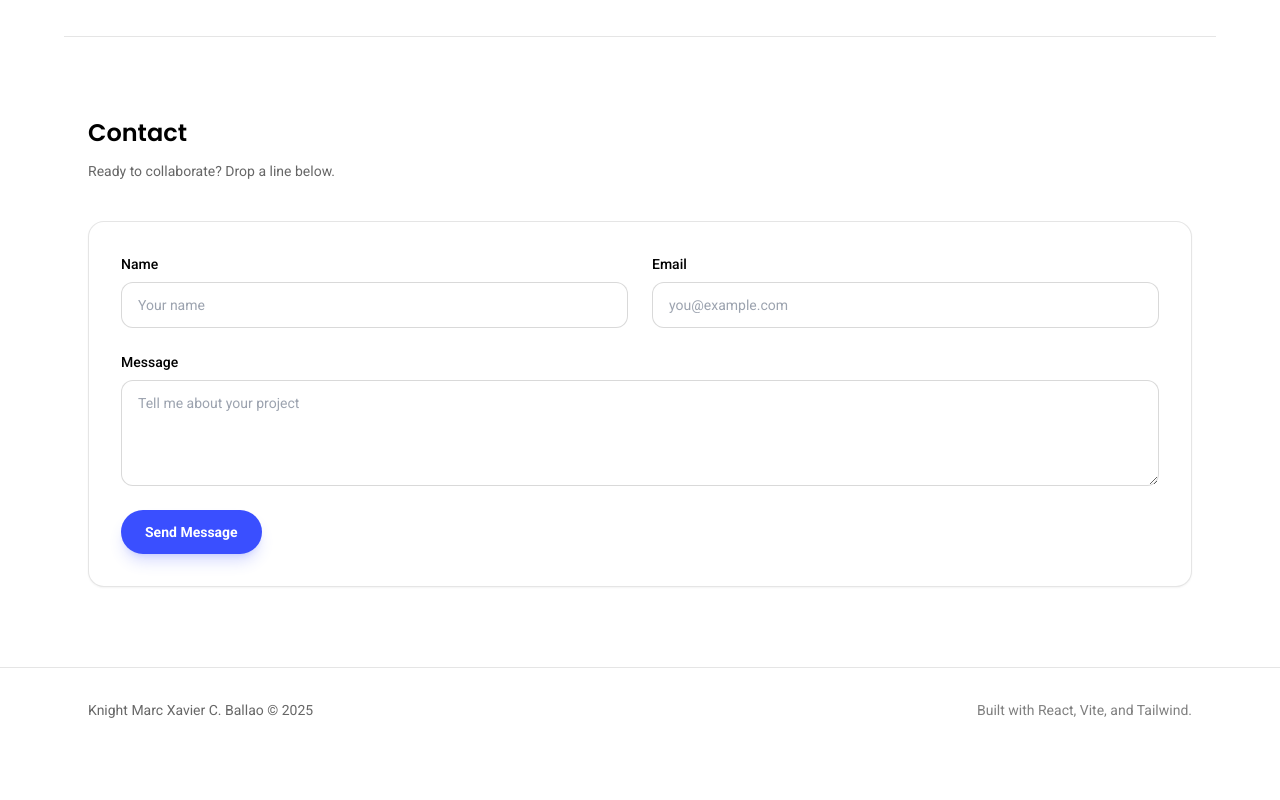
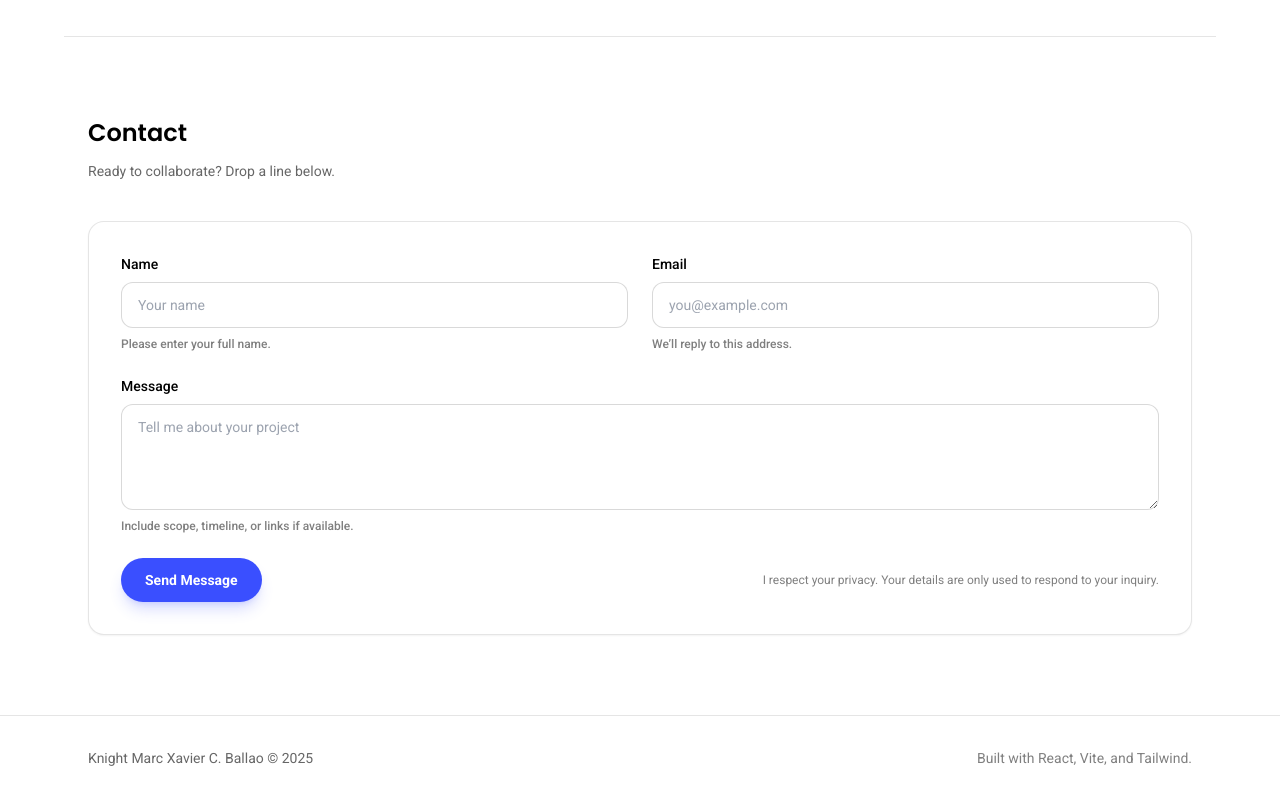
Before and after one commit to KnightMarc/vibe-portfolio-site, a React (Vite) app: page / in a window 1280 px wide. Shown: the part 1820-2620 px from the top of the page. Before the commit the page ends 2572 px from the top, so only its background shows below. Built offline with nearby package versions, Linux system fonts and the light colour scheme.

Commit message:
feat: enhance contact form

```diff
--- a/src/components/Contact.jsx
+++ b/src/components/Contact.jsx
@@ -1,4 +1,37 @@
+import { useState } from 'react';
+
 function Contact() {
+  const [status, setStatus] = useState('idle'); // idle | loading | success | error
+  const [feedback, setFeedback] = useState('');
+
+  const handleSubmit = async (event) => {
+    event.preventDefault();
+    const form = event.target;
+    const formData = new FormData(form);
+
+    try {
+      setStatus('loading');
+      setFeedback('');
+      const response = await fetch('https://formspree.io/f/manrpdya', {
+        method: 'POST',
+        headers: { Accept: 'application/json' },
+        body: formData,
+      });
+
+      if (response.ok) {
+        setStatus('success');
+        setFeedback('Thanks for reaching out! I will get back to you soon.');
+        form.reset();
+      } else {
+        setStatus('error');
+        setFeedback('Something went wrong. Please try again or email me directly.');
+      }
+    } catch (error) {
+      setStatus('error');
+      setFeedback('Network error. Please try again in a moment.');
+    }
+  };
+
   return (
     <section
       id="contact"
@@ -11,8 +44,7 @@ function Contact() {
         </p>
       </div>
       <form
-        action="https://formspree.io/f/placeholder"
-        method="POST"
+        onSubmit={handleSubmit}
         className="grid gap-6 rounded-2xl border border-black/10 bg-white p-8 shadow-sm sm:grid-cols-2"
       >
         <label className="flex flex-col gap-2 text-sm font-medium">
@@ -24,6 +56,7 @@ function Contact() {
             required
             className="rounded-xl border border-black/15 px-4 py-3 text-sm font-normal text-black/80 outline-none transition focus:border-violentBlue focus:ring-2 focus:ring-violentBlue/40"
           />
+          <span className="text-xs text-black/50">Please enter your full name.</span>
         </label>
         <label className="flex flex-col gap-2 text-sm font-medium">
           Email
@@ -34,6 +67,7 @@ function Contact() {
             required
             className="rounded-xl border border-black/15 px-4 py-3 text-sm font-normal text-black/80 outline-none transition focus:border-violentBlue focus:ring-2 focus:ring-violentBlue/40"
           />
+          <span className="text-xs text-black/50">We’ll reply to this address.</span>
         </label>
         <label className="flex flex-col gap-2 text-sm font-medium sm:col-span-2">
           Message
@@ -44,14 +78,29 @@ function Contact() {
             required
             className="rounded-xl border border-black/15 px-4 py-3 text-sm font-normal text-black/80 outline-none transition focus:border-violentBlue focus:ring-2 focus:ring-violentBlue/40"
           ></textarea>
+          <span className="text-xs text-black/50">Include scope, timeline, or links if available.</span>
         </label>
-        <div className="sm:col-span-2">
+        {status === 'success' && (
+          <div className="sm:col-span-2 rounded-xl border border-green-500/30 bg-green-50 px-4 py-3 text-sm text-green-700">
+            {feedback}
+          </div>
+        )}
+        {status === 'error' && (
+          <div className="sm:col-span-2 rounded-xl border border-red-500/30 bg-red-50 px-4 py-3 text-sm text-red-700">
+            {feedback}
+          </div>
+        )}
+        <div className="sm:col-span-2 flex flex-col gap-3 sm:flex-row sm:items-center sm:justify-between">
           <button
             type="submit"
-            className="inline-flex w-full items-center justify-center rounded-full bg-violentBlue px-6 py-3 text-sm font-semibold text-white shadow-lg shadow-violentBlue/20 transition hover:-translate-y-0.5 focus-visible:outline-none focus-visible:ring-2 focus-visible:ring-violentBlue focus-visible:ring-offset-2 sm:w-auto"
+            disabled={status === 'loading'}
+            className="inline-flex w-full items-center justify-center rounded-full bg-violentBlue px-6 py-3 text-sm font-semibold text-white shadow-lg shadow-violentBlue/20 transition hover:-translate-y-0.5 focus-visible:outline-none focus-visible:ring-2 focus-visible:ring-violentBlue focus-visible:ring-offset-2 disabled:cursor-not-allowed disabled:opacity-70 sm:w-auto"
           >
-            Send Message
+            {status === 'loading' ? 'Sending…' : 'Send Message'}
           </button>
+          <p className="text-xs text-black/50">
+            I respect your privacy. Your details are only used to respond to your inquiry.
+          </p>
         </div>
       </form>
     </section>
```
Also changed, not shown: 1 other file (tests, documents, lock files or other folders).
